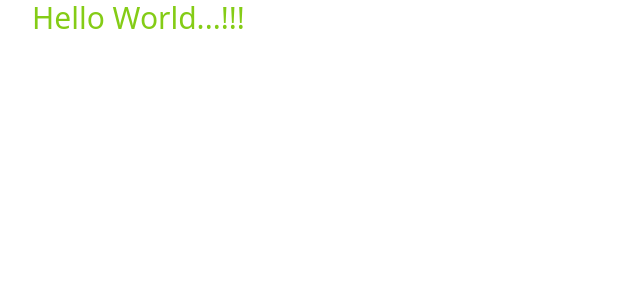
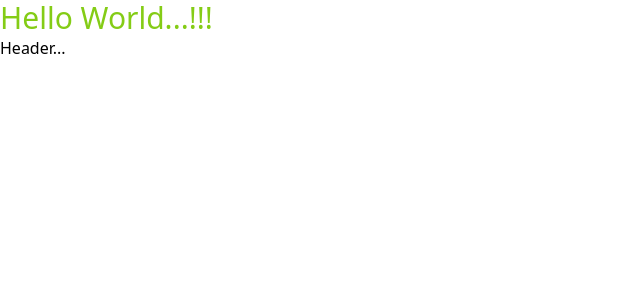
Before and after one commit to Dnyanesh-Bachhav/Portfolio, a Next.js app: page / in a window 1280 px wide. Shown: the top 300 px of the page, without its empty margins (0-640 px from the left). Built offline with nearby package versions, Linux system fonts and the light colour scheme.

Commit message:
adding components folder

```diff
--- /dev/null
+++ b/components/header.jsx
@@ -0,0 +1,6 @@
+function Header(){
+    return(
+        <h1>Header...</h1>
+    );
+}
+export default Header;
--- a/pages/index.js
+++ b/pages/index.js
@@ -1,11 +1,10 @@
-import Head from 'next/head'
-import Image from 'next/image'
-import styles from '../styles/Home.module.css'
+import Header from '../components/header'
 
 export default function Home() {
   return (
-    <div className={styles.container}>
-      <h1 className='text-3xl text-lime-500 text-bold' >Hello World...!!!</h1>
+    <div>
+      <h1 className='text-3xl text-lime-500 text-bold'>Hello World...!!!</h1>
+      <Header/>
     </div>
   )
 }
```
